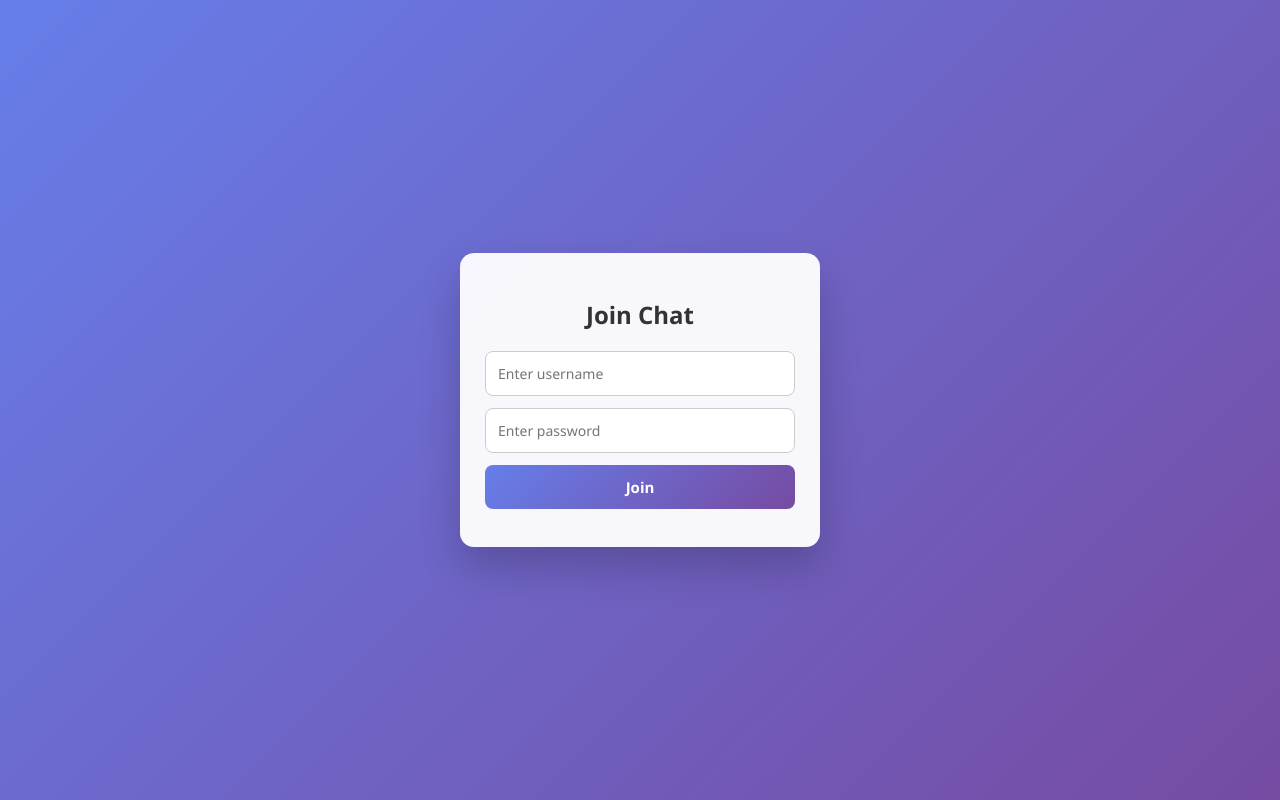
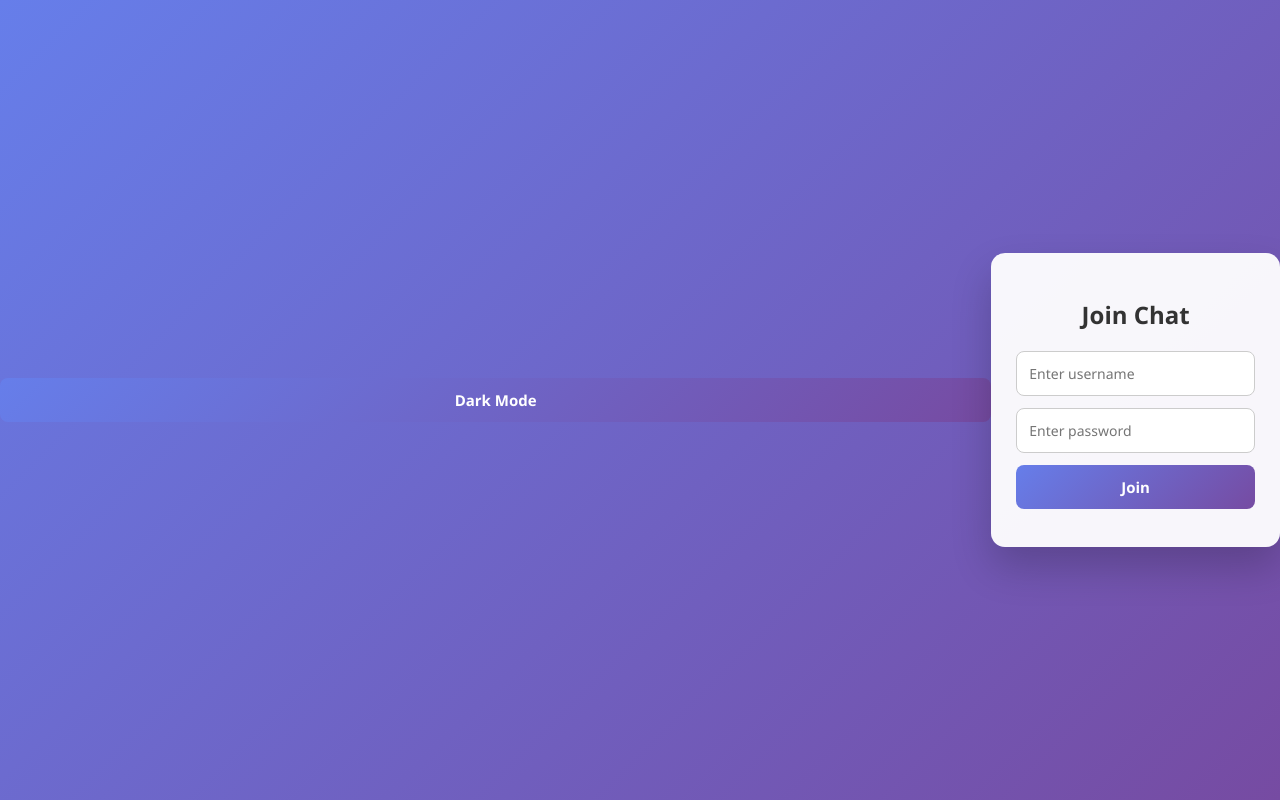
Before and after one commit to katnoriavipul138-source/VIPUL.2008, a website: page public/index.html in a window 1280 px wide. Drawn offline with nearby package versions, Linux system fonts and the light colour scheme.

Commit message:
Update index.html

```diff
--- a/public/index.html
+++ b/public/index.html
@@ -6,6 +6,7 @@
   <link rel="stylesheet" href="style.css" />
 </head>
 <body>
+  <button id="theme-toggle">Dark Mode</button>
 
   <!-- Join screen -->
   <div id="join-container" class="card">
```
